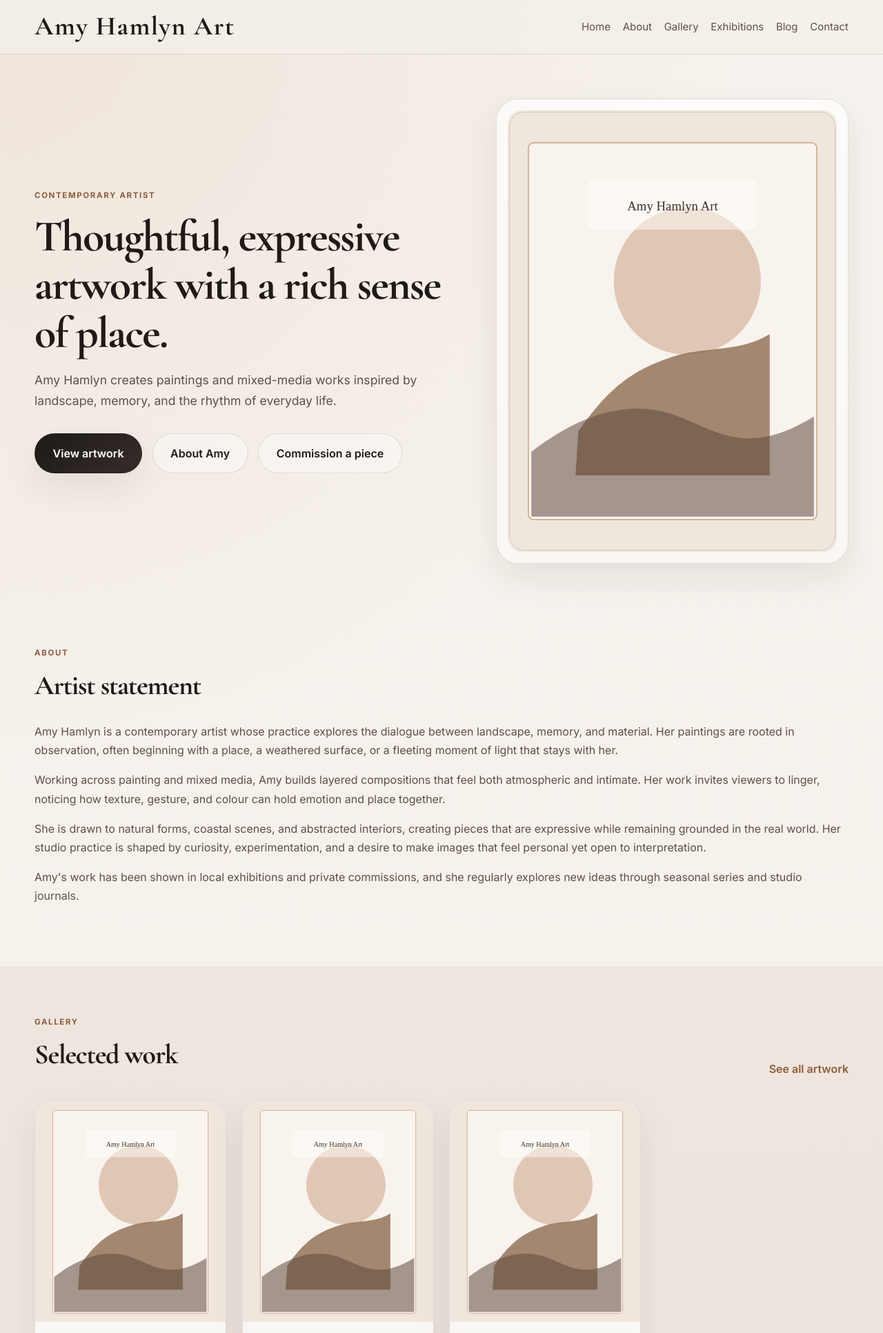
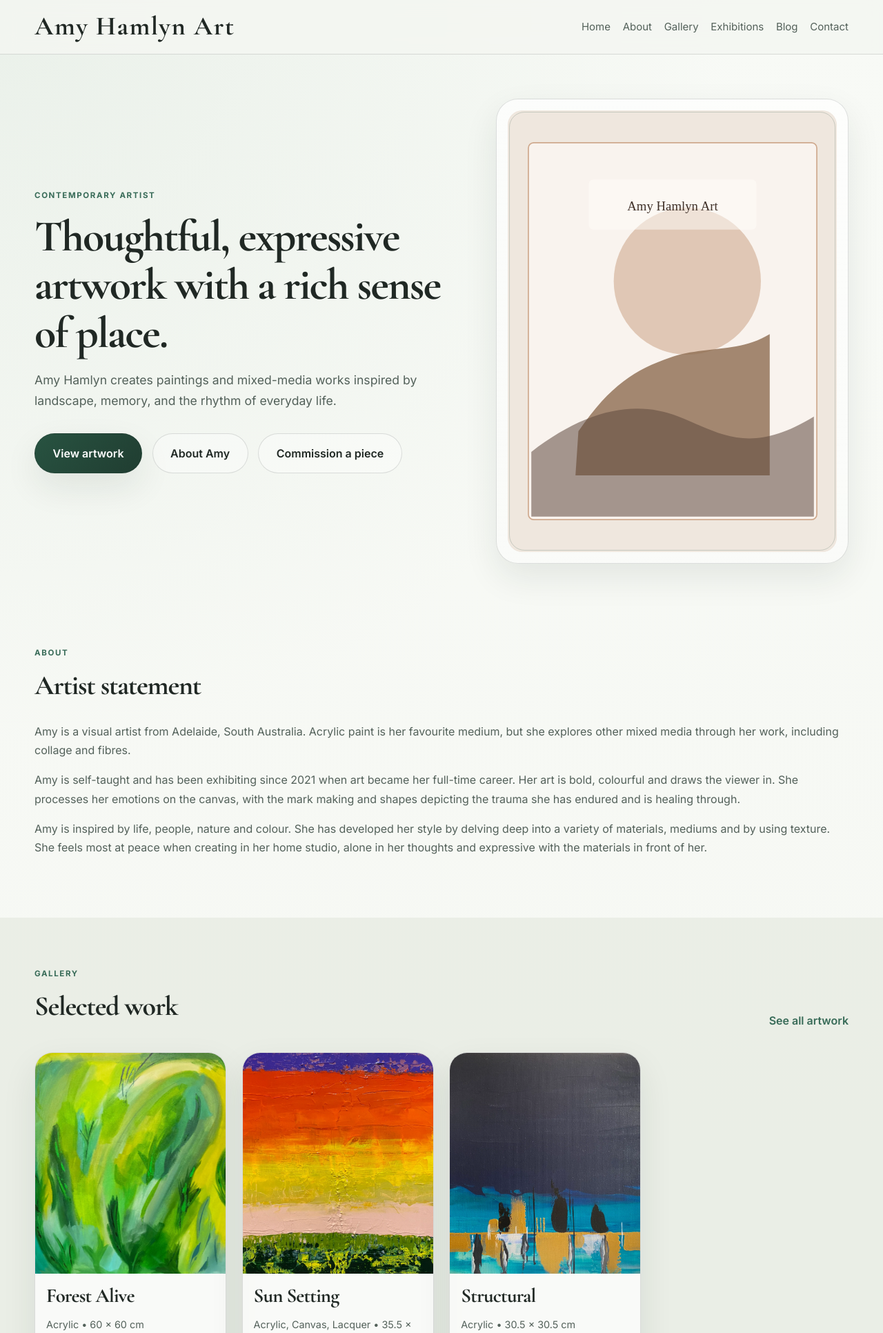
Before and after one commit to mahamlyn/amy-hamlyn-art-website, a Flask app: page / in a window 1280 px wide. Shown: the top 1932 px of the page at 69% size. Run offline with Flask 3, Linux system fonts and the light colour scheme.

```diff
--- a/content/about.md
+++ b/content/about.md
@@ -2,10 +2,8 @@
 {"title": "About Amy"}
 ---
 
-Amy Hamlyn is a contemporary artist whose practice explores the dialogue between landscape, memory, and material. Her paintings are rooted in observation, often beginning with a place, a weathered surface, or a fleeting moment of light that stays with her.
+Amy is a visual artist from Adelaide, South Australia. Acrylic paint is her favourite medium, but she explores other mixed media through her work, including collage and fibres.
 
-Working across painting and mixed media, Amy builds layered compositions that feel both atmospheric and intimate. Her work invites viewers to linger, noticing how texture, gesture, and colour can hold emotion and place together.
+Amy is self-taught and has been exhibiting since 2021 when art became her full-time career. Her art is bold, colourful and draws the viewer in. She processes her emotions on the canvas, with the mark making and shapes depicting the trauma she has endured and is healing through.
 
-She is drawn to natural forms, coastal scenes, and abstracted interiors, creating pieces that are expressive while remaining grounded in the real world. Her studio practice is shaped by curiosity, experimentation, and a desire to make images that feel personal yet open to interpretation.
-
-Amy's work has been shown in local exhibitions and private commissions, and she regularly explores new ideas through seasonal series and studio journals.
+Amy is inspired by life, people, nature and colour. She has developed her style by delving deep into a variety of materials, mediums and by using texture. She feels most at peace when creating in her home studio, alone in her thoughts and expressive with the materials in front of her.
--- a/content/gallery/field-notes.md
+++ /dev/null
@@ -1,8 +0,0 @@
----
-title: "Field Notes"
-image: "/static/images/gallery/default.svg"
-medium: "Acrylic and graphite"
-dimensions: "70 x 70 cm"
----
-
-A close study of textures and contours found in open countryside, with marks that echo walking, looking, and remembering.
--- /dev/null
+++ b/content/gallery/forest-alive.md
@@ -0,0 +1,8 @@
+---
+title: "Forest Alive"
+image: "/static/images/gallery/forest-alive.png"
+medium: "Acrylic"
+dimensions: "60 x 60 cm"
+---
+
+Forest alive is a piece with vivid brush strokes depicting botanical motifs using a variety of greens and yellows.
--- a/content/gallery/harbour-light.md
+++ b/content/gallery/harbour-light.md
@@ -1,8 +1,8 @@
 ---
-title: "Harbour Light"
-image: "/static/images/gallery/default.svg"
-medium: "Oil on canvas"
-dimensions: "80 x 100 cm"
+title: "Sun Setting"
+image: "/static/images/gallery/sun-setting.png"
+medium: "Acrylic, Canvas, Lacquer"
+dimensions: "35.5 x 35.5 cm"
 ---
 
-A coastal study exploring the quiet shimmer of evening light across still water. The palette leans toward soft golds, slate blue, and deep mineral tones.
+Sun Setting is a highly textural piece, comprising of layers of acrylic and gel medium to highlight the landscapes features. Bright and bold colours are painted in a gradient travelling up the canvas and the varnish gives this piece a glow and shine. I was inspired by my many travels around Australia, but in particular the Barossa and vineyards.
--- a/content/gallery/stone-and-sky.md
+++ /dev/null
@@ -1,8 +0,0 @@
----
-title: "Stone and Sky"
-image: "/static/images/gallery/default.svg"
-medium: "Mixed media on panel"
-dimensions: "60 x 75 cm"
----
-
-An abstract landscape built from layered textures and gestural marks, reflecting the way the natural world shifts between calm and tension.
--- /dev/null
+++ b/content/gallery/structural.md
@@ -0,0 +1,8 @@
+---
+title: "Structural"
+image: "/static/images/gallery/structural.png"
+medium: "Acrylic"
+dimensions: "30.5 x 30.5 cm"
+---
+
+Structural is a piece that plays with colour, light and texture to examine lines and shadows on the canvas. The bold gold meshes well with the cool turquoise and deep blue. It is an eye catching piece that would make a real impact on display.
--- a/static/css/styles.css
+++ b/static/css/styles.css
@@ -1,15 +1,15 @@
 :root {
-  --bg: #f3efe9;
-  --bg-strong: #e9dfd3;
-  --panel: rgba(255, 255, 255, 0.76);
-  --panel-strong: #f9f4ef;
-  --ink: #1f1a17;
-  --muted: #5d5048;
-  --accent: #8d5d3c;
-  --accent-strong: #6f432a;
-  --accent-soft: #d7baa0;
-  --line: rgba(31, 26, 23, 0.12);
-  --shadow: 0 20px 50px rgba(35, 25, 20, 0.08);
+  --bg: #f4f6f1;
+  --bg-strong: #e4e9df;
+  --panel: rgba(255, 255, 255, 0.84);
+  --panel-strong: #fafcf8;
+  --ink: #202824;
+  --muted: #53615a;
+  --accent: #386b58;
+  --accent-strong: #285341;
+  --accent-soft: #cadbcd;
+  --line: rgba(32, 40, 36, 0.14);
+  --shadow: 0 20px 50px rgba(27, 47, 37, 0.09);
   --radius: 26px;
 }
 
@@ -25,8 +25,8 @@ body {
   margin: 0;
   font-family: "Inter", sans-serif;
   background:
-    radial-gradient(circle at top left, rgba(215, 186, 160, 0.24), transparent 30%),
-    linear-gradient(180deg, #f7f2ed 0%, #f3efe9 100%);
+    radial-gradient(circle at top left, rgba(202, 219, 205, 0.3), transparent 30%),
+    linear-gradient(180deg, #f8faf6 0%, #f4f6f1 100%);
   color: var(--ink);
   line-height: 1.7;
 }
@@ -51,7 +51,7 @@ a {
   top: 0;
   z-index: 30;
   backdrop-filter: blur(14px);
-  background: rgba(243, 239, 233, 0.8);
+  background: rgba(244, 246, 241, 0.86);
   border-bottom: 1px solid var(--line);
 }
 
@@ -165,11 +165,11 @@ h3 {
 
 .button:hover {
   transform: translateY(-1px);
-  border-color: rgba(109, 67, 42, 0.38);
+  border-color: rgba(40, 83, 65, 0.38);
 }
 
 .button.primary {
-  background: linear-gradient(135deg, var(--ink), #352d29);
+  background: linear-gradient(135deg, var(--accent-strong), #203d31);
   color: #fff;
   box-shadow: var(--shadow);
 }
@@ -191,7 +191,7 @@ h3 {
   content: "";
   position: absolute;
   inset: 18px;
-  border: 1px solid rgba(109, 67, 42, 0.2);
+  border: 1px solid rgba(40, 83, 65, 0.2);
   border-radius: 1.4rem;
   pointer-events: none;
 }
@@ -208,7 +208,7 @@ h3 {
 }
 
 .section.alt {
-  background: rgba(233, 223, 211, 0.55);
+  background: rgba(228, 233, 223, 0.62);
 }
 
 .section-heading {
--- a/templates/contact.html
+++ b/templates/contact.html
@@ -19,15 +19,15 @@
       <div class="contact-details">
         <div>
           <p class="eyebrow">Email</p>
-          <a href="mailto:hello@amyhamlynart.com">hello@amyhamlynart.com</a>
+          <a href="mailto:ahamlyn@adam.com.au">Amy Hamlyn</a>
         </div>
         <div>
-          <p class="eyebrow">Instagram</p>
+          <p class="eyebrow">Social Media</p>
           <a href="https://instagram.com" target="_blank" rel="noreferrer">@amyhamlynart</a>
         </div>
         <div>
           <p class="eyebrow">Location</p>
-          <p>Based in the South West, available for commissions and exhibitions.</p>
+          <p>Based in Adelaide, South Australia, available for commissions and exhibitions.</p>
         </div>
       </div>
     </div>
```
Also changed, not shown: other parts of static/css/styles.css (+62 -2 lines), templates/about.html (+12 -11 lines), static/images/gallery/forest-alive.png (added), static/images/gallery/structural.png (added), static/images/gallery/sun-setting.png (added).
